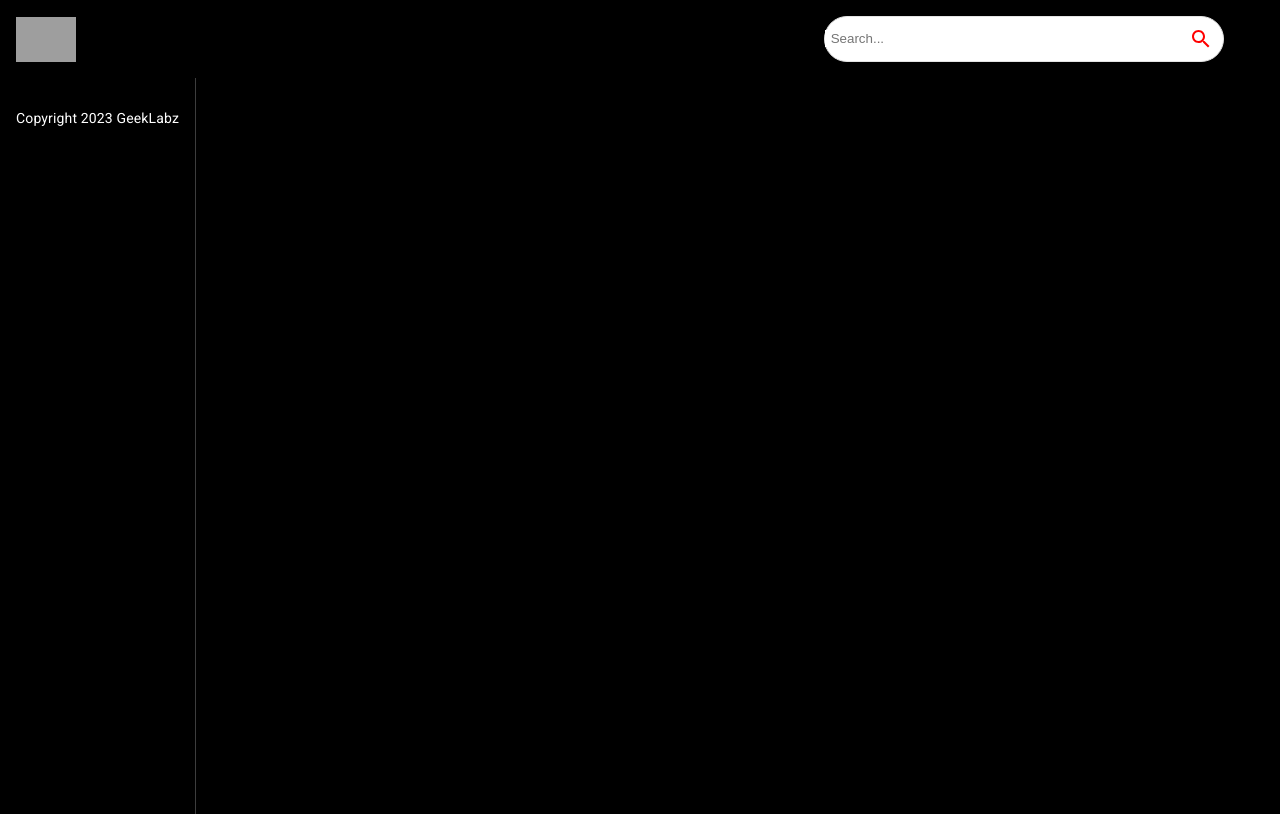
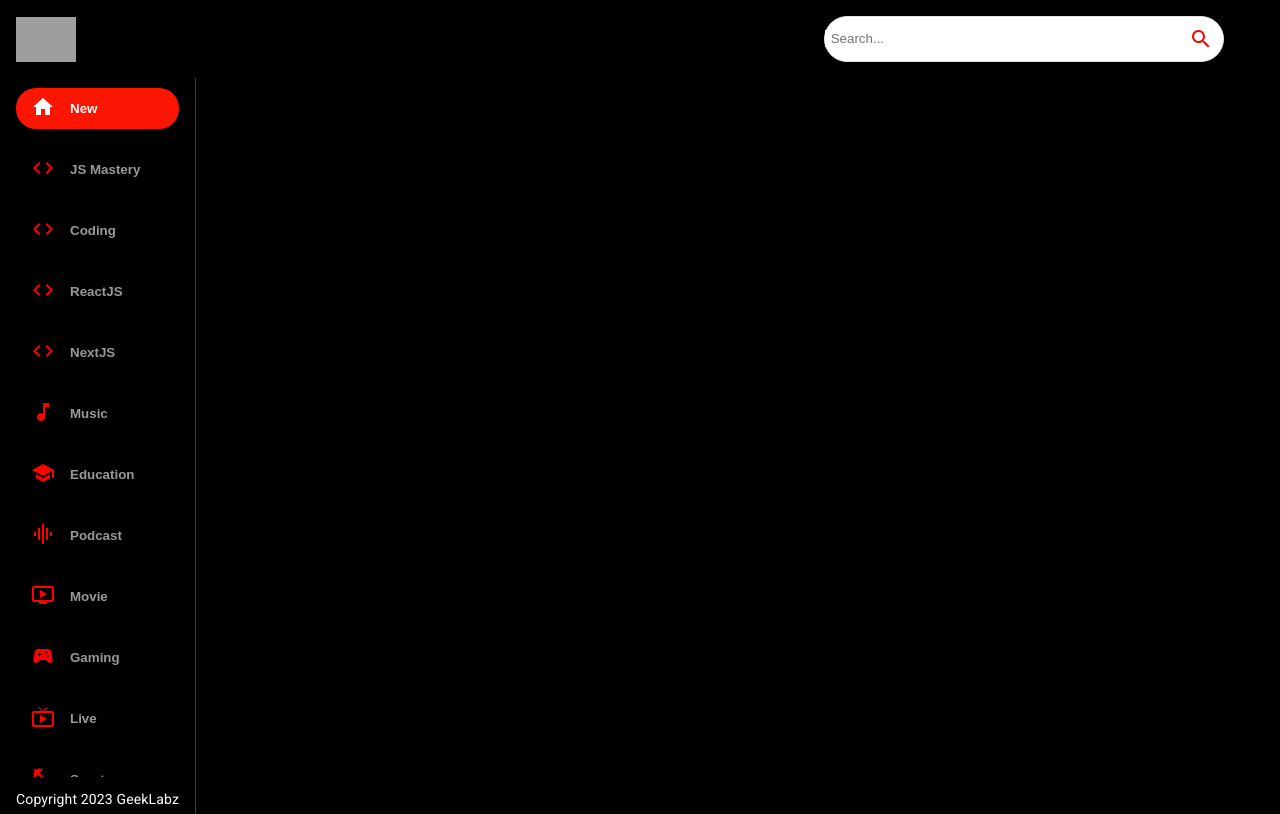
Before and after one commit to uklivewire/youtube-clone, a React (Create React App) app: page / in a window 1280 px wide. Built offline with nearby package versions, Linux system fonts and the light colour scheme; grey boxes are pictures that could not be loaded.

Commit message:
added sidebar.jsx

```diff
--- a/src/components/Feed.jsx
+++ b/src/components/Feed.jsx
@@ -1,11 +1,12 @@
 import {useState, useEffect } from 'react';
 import { Box, Stack, Typography } from '@mui/material';
+import Sidebar from './Sidebar';
 
 const Feed = () => {
   return (
     <Stack sx={{ flexDirection: { sx: "column", md: "row"}}}>
         <Box sx={{ height: { sx: 'auto', md: '92vh'}, borderRight: '1px solid #3d3d3d', px: { sx: 0, md: 2}}}>
-          Sidebar
+          <Sidebar />
 
           <Typography className='copyright' variant='body2' sx={{ mt: 1.5, color: '#fff'}}>
             Copyright 2023 GeekLabz
--- /dev/null
+++ b/src/components/Sidebar.jsx
@@ -0,0 +1,19 @@
+import { Stack } from '@mui/material';
+import { categories } from '../utils/constants';
+
+const selectedCategory = 'New';
+
+const Sidebar = () => (
+
+    <Stack direction="row" sx={{ overflowY: "auto", height: {sx: 'auto', md: '95%' }, flexDirection: { md: 'column'},}} >
+        {categories.map((category) => (
+            <button className='category-btn' style={{ background: category.name === selectedCategory && '#FC1503', color: 'white'}} key={category.name}>
+                <span style={{ color: category.name === selectedCategory ? 'white' : 'red', marginRight: '15px' }}>{category.icon}</span>
+                <span style={{ opacity: category.name === selectedCategory ? '1' : '0.6'}}>{category.name}</span>
+            </button>
+        ))}
+    </Stack>
+
+)
+
+export default Sidebar
--- a/src/components/index.js
+++ b/src/components/index.js
@@ -4,3 +4,4 @@
 export { default as SearchFeed } from './SearchFeed';
 export { default as VideoDetail } from './VideoDetail';
 export { default as SearchBar } from './SearchBar';
+export { default as Sidebar } from './Sidebar';
```
